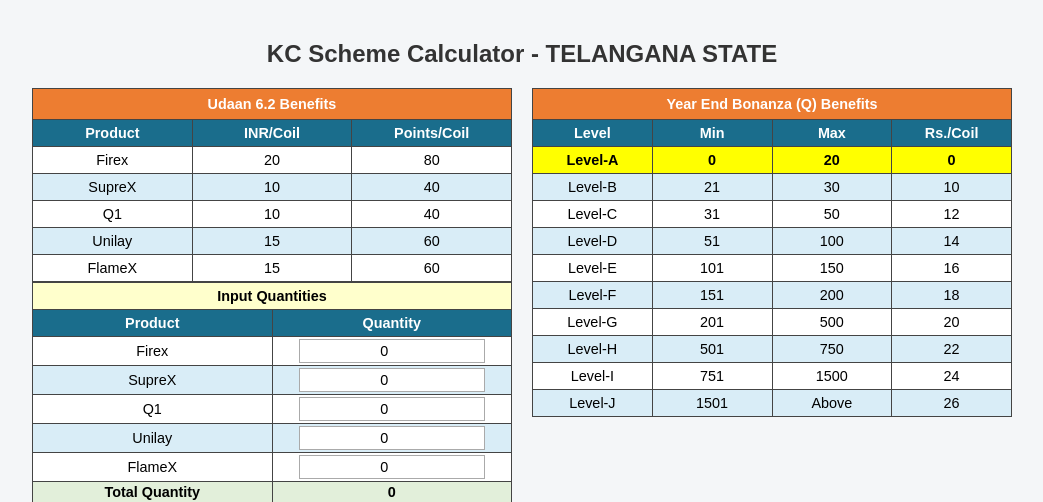
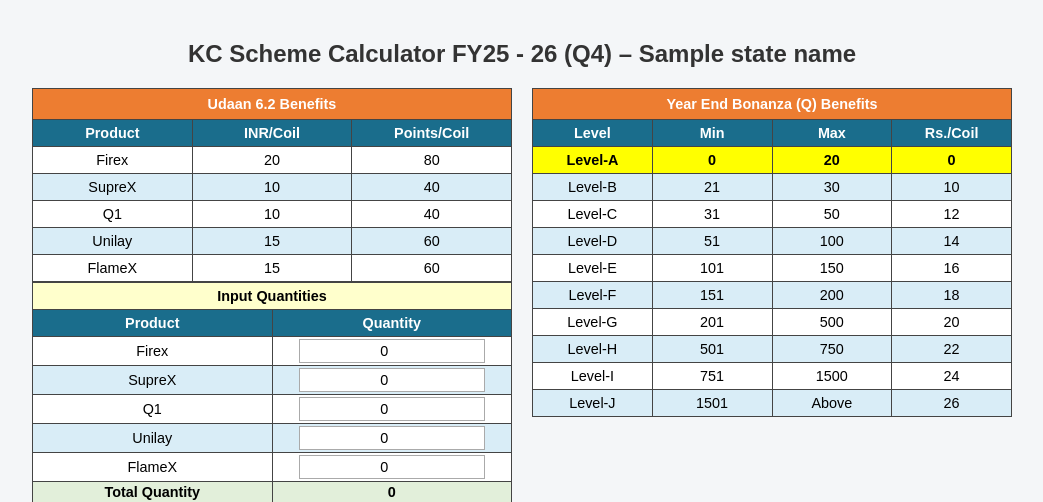
Before and after one commit to Rahulrai23/KD_Scheme_Calculator, a Flask app: template templates/scheme_telangana.html in a window 1280 px wide. Shown: the top 502 px of the page, without its empty margins (118-1161 px from the left). Run offline with Flask 3, Linux system fonts and the light colour scheme; the template is opened without the code that fills it: most values are stand-ins (such as "Sample title", 1, 10 or a date in 2020).

Commit message:
Update scheme_telangana.html

```diff
--- a/templates/scheme_telangana.html
+++ b/templates/scheme_telangana.html
@@ -63,7 +63,7 @@
 </head>
 <body>
 
-<h2>KC Scheme Calculator - TELANGANA STATE</h2>
+<h2>KC Scheme Calculator FY25 - 26 (Q4) – {{ state_name }}</h2>
 
 <div class="layout-wrapper">
   <div class="column-left">
```
